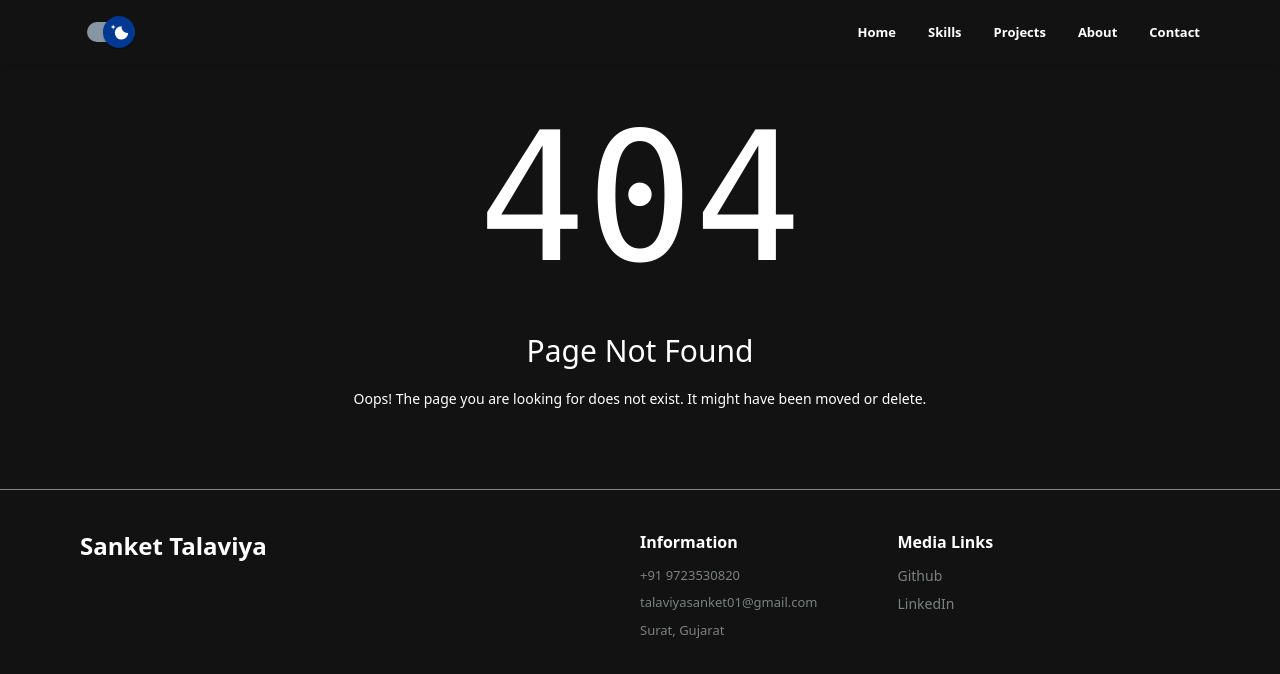
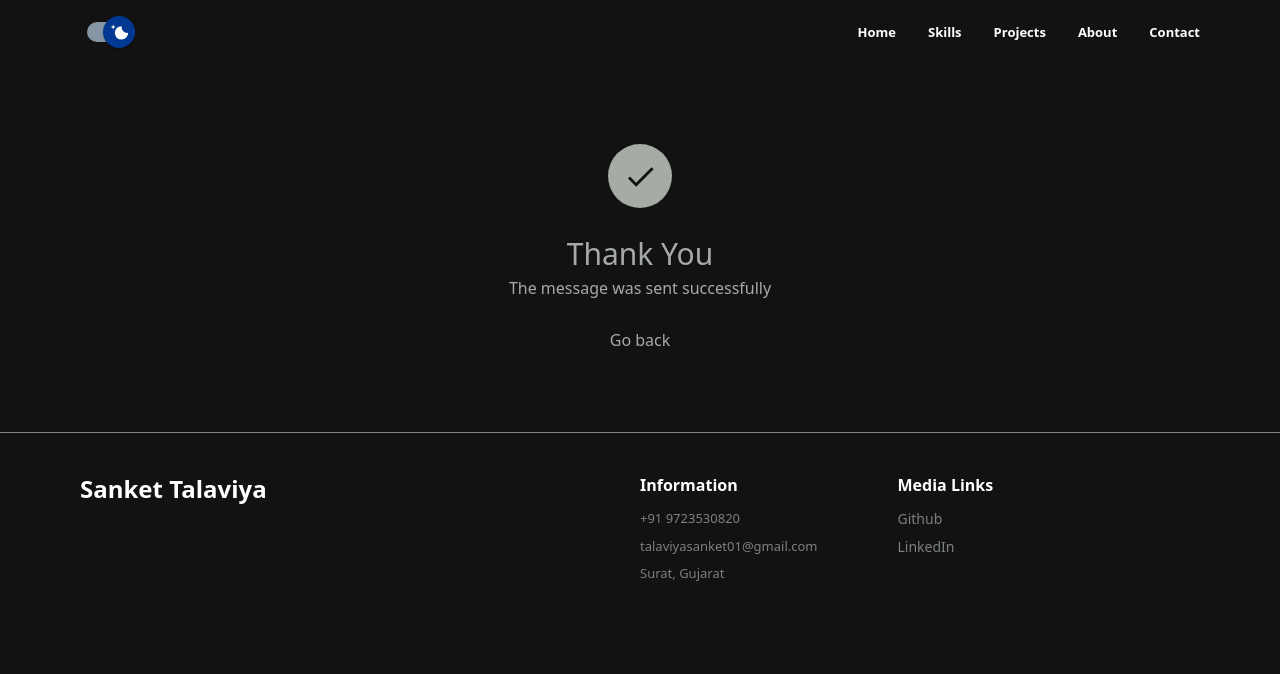
Before and after one commit to Sanket4450/Portfolio, a React (Vite) app: page /submit in a window 1280 px wide. Shown: the top 674 px of the page. Built offline with nearby package versions, Linux system fonts and the light colour scheme.

Commit message:
added submit page for message submission

```diff
--- a/package.json
+++ b/package.json
@@ -15,6 +15,7 @@
     "@fortawesome/fontawesome-svg-core": "^6.5.1",
     "@fortawesome/free-solid-svg-icons": "^6.5.1",
     "@fortawesome/react-fontawesome": "^0.2.0",
+    "@mui/icons-material": "^5.15.10",
     "@mui/material": "^5.15.10",
     "@reduxjs/toolkit": "^2.2.1",
     "formik": "^2.4.5",
--- a/src/App.jsx
+++ b/src/App.jsx
@@ -1,12 +1,7 @@
 import { BrowserRouter as Router, Routes, Route } from 'react-router-dom'
 import { Header } from './components/header'
 import { Footer } from './components/footer'
-import { Home } from './pages'
-import { Skills } from './pages/Skills'
-import { Projects } from './pages/Projects'
-import { About } from './pages/About'
-import { Contact } from './pages/Contact'
-import { NotFound } from './pages/NotFound'
+import { Home, Skills, Projects, About, Contact, Submit, NotFound } from './pages'
 
 function App() {
   return (
@@ -20,6 +15,7 @@ function App() {
         </Route>
         <Route path="/about" element={<About />} />
         <Route path="/contact" element={<Contact />} />
+        <Route path="/submit" element={<Submit />} />
         <Route path="*" element={<NotFound />} />
       </Routes>
       <Footer />
--- a/src/components/contact/GetInTouch.jsx
+++ b/src/components/contact/GetInTouch.jsx
@@ -1,5 +1,6 @@
 import { useState, useEffect } from 'react'
 import { useFormik } from 'formik'
+import { useNavigate } from 'react-router-dom'
 import { CircularProgress } from '@mui/material'
 import { FormTextField } from './FormTextField'
 import { messageSchema } from '../../schemas'
@@ -19,6 +20,7 @@ export const GetInTouch = () => {
   const [screenWidth, setScreenWidth] = useState(window.innerWidth)
   const [loading, setLoading] = useState(false)
   const [errorMessage, setErrorMessage] = useState('')
+  const navigate = useNavigate()
 
   useEffect(() => {
     window.addEventListener('resize', () => setScreenWidth(window.innerWidth))
@@ -48,6 +50,7 @@ export const GetInTouch = () => {
             setErrorMessage(data.message)
           } else {
             action.resetForm()
+            navigate('/submit')
           }
         })
         .catch((error) => {
--- /dev/null
+++ b/src/components/submit/MessageSubmit.jsx
@@ -0,0 +1,19 @@
+import { Link } from 'react-router-dom'
+import { Done } from '@mui/icons-material'
+
+export const MessageSubmit = () => {
+  return (
+    <section className=" flex flex-col items-center space-y-7">
+      <div className=" bg-gray-strong w-16 h-16 flex justify-center items-center rounded-full">
+        <Done fontSize="large" className=" text-bg-primary" />
+      </div>
+      <div className=" flex flex-col items-center space-y-1">
+        <h2 className=" text-gray-strong text-3xl">Thank You</h2>
+        <p className=" text-gray-strong text-center">The message was sent successfully</p>
+      </div>
+      <Link to="/" className=" text-gray-strong hover:underline hover:underline-offset-1 hover:decoration-gray-strong">
+        Go back
+      </Link>
+    </section>
+  )
+}
--- /dev/null
+++ b/src/components/submit/index.js
@@ -0,0 +1 @@
+export { MessageSubmit } from './MessageSubmit'
--- /dev/null
+++ b/src/pages/Submit.jsx
@@ -0,0 +1,14 @@
+import { useEffect } from 'react'
+import { MessageSubmit } from '../components/submit'
+
+export const Submit = () => {
+  useEffect(() => {
+    document.title = 'Message - Submit'
+  }, [])
+
+  return (
+    <div className=" bg-primary max-sm:px-5 sm:px-[5vw] lg:px-[80px] py-20">
+      <MessageSubmit />
+    </div>
+  )
+}
--- a/src/pages/index.js
+++ b/src/pages/index.js
@@ -1,2 +1,7 @@
 export { Home } from './Home'
+export { Skills } from './Skills'
+export { Projects } from './Projects'
+export { About } from './About'
+export { Contact } from './Contact'
+export { Submit } from './Submit'
 export { NotFound } from './NotFound'
```
